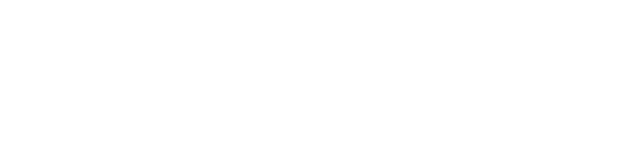
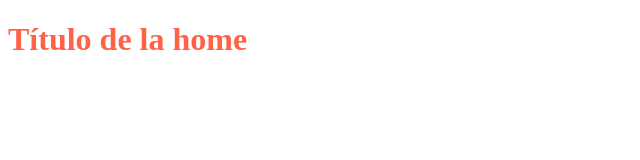
Before and after one commit to mgalanvilla/proyecto_3git, a plain HTML site: page index.html in a window 1280 px wide. Shown: the whole page, without its empty margins (0-640 px from the left). Drawn offline with Linux system fonts and the light colour scheme.

Commit message:
Titulo de pagina con estilos

```diff
--- a/css/style.css
+++ b/css/style.css
@@ -0,0 +1,3 @@
+h1 {
+    color: tomato;
+}
--- a/index.html
+++ b/index.html
@@ -11,7 +11,9 @@
 <body>
     <div class="wrapper">
         <header></header>
-        <main></main>
+        <main>
+            <h1>Título de la home</h1>
+        </main>
         <footer></footer>
     </div>
 </body>
```
